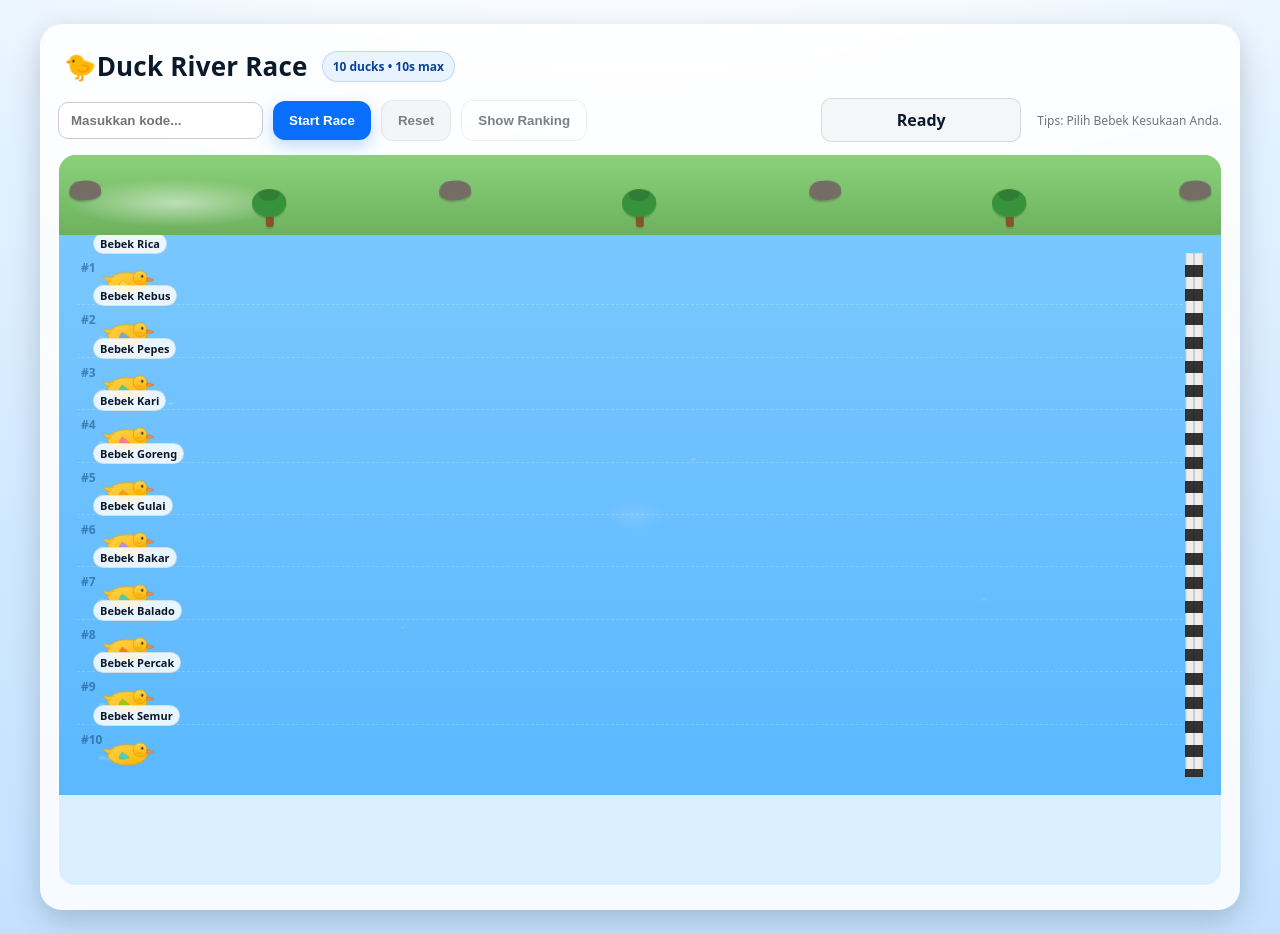
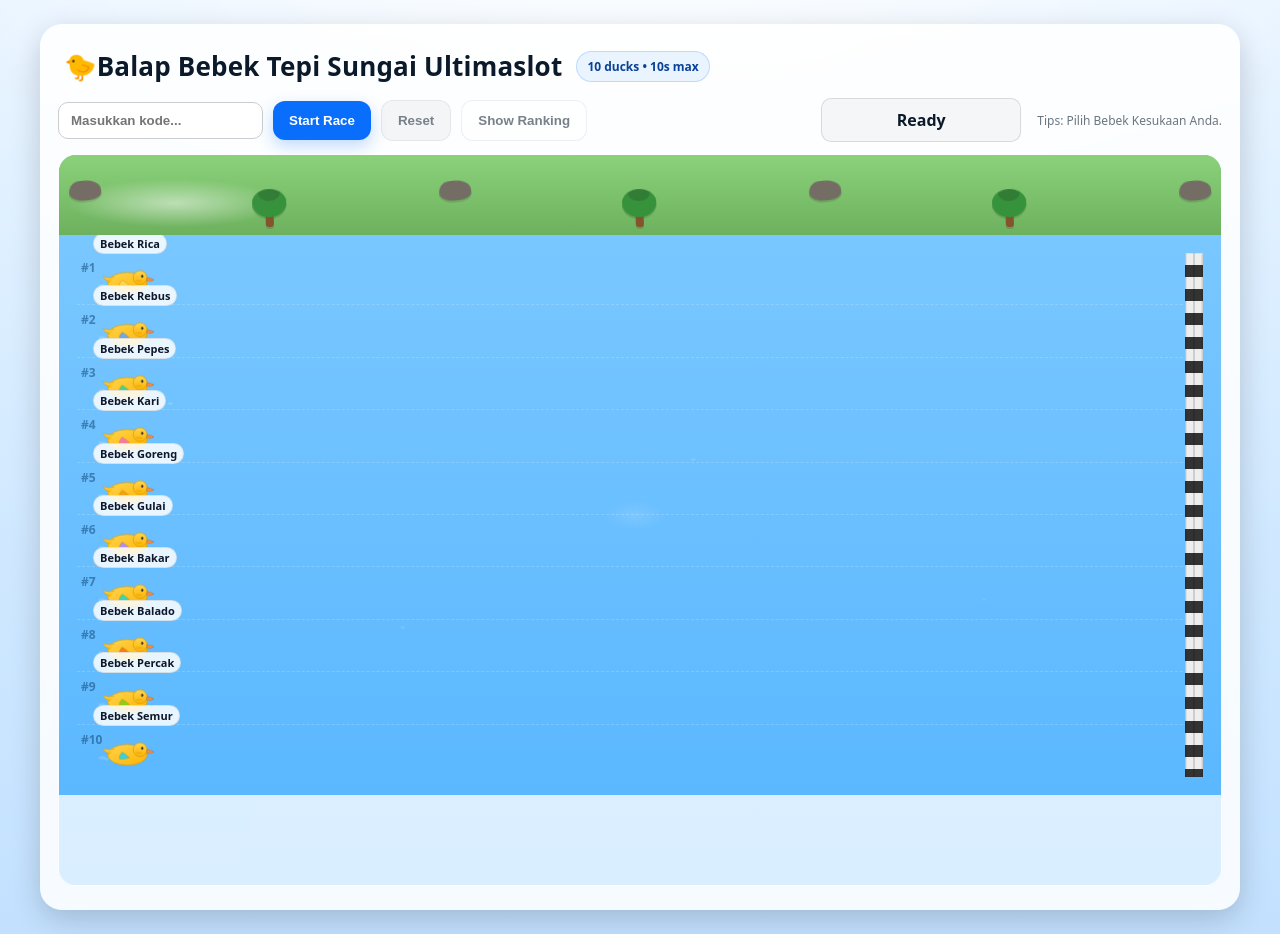
Before and after one commit to kesyakusumaa/BalapBebekUltimaslot, a plain HTML site: page index.html in a window 1280 px wide. Drawn offline with Linux system fonts and the light colour scheme.

Commit message:
Update index.html

```diff
--- a/index.html
+++ b/index.html
@@ -3,7 +3,7 @@
 <head>
   <meta charset="utf-8" />
   <meta name="viewport" content="width=device-width,initial-scale=1" />
-  <title>Balap Bebek Ultimaslot</title>
+  <title>Balap Bebek Tepi Sungai Ultimaslot</title>
   <link rel="icon" type="image/png" href="https://i.ibb.co/PZZpsKgP/DUCK.png" />
   <style>
     :root{
@@ -273,7 +273,7 @@
 <body>
   <div class="app card">
     <header>
-      <h1>🐤Duck River Race</h1>
+      <h1>🐤Balap Bebek Tepi Sungai Ultimaslot</h1>
       <div class="badge">10 ducks • 10s max</div>
     </header>
 
```
